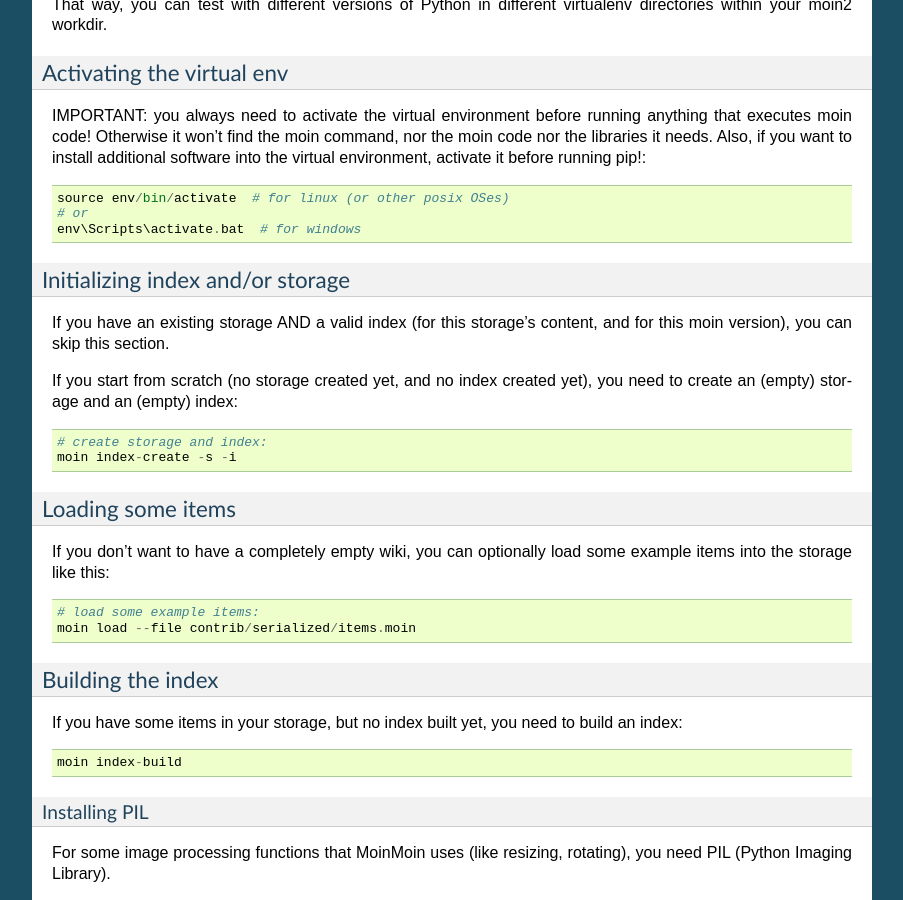
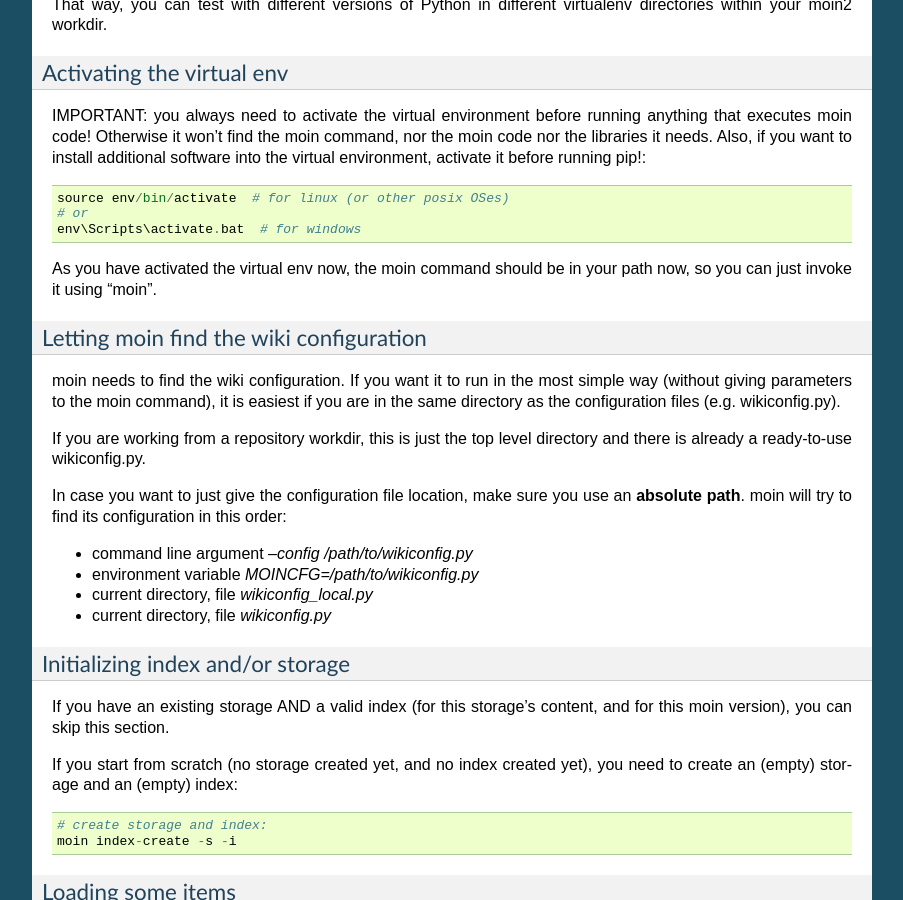
Before and after one commit to bhrigu123/moin-2.0-beta, a Sphinx documentation site: the page built from docs/admin/install.rst, in a window 1280 px wide and 900 px high, scrolled down 1398 px. Shown: the whole window, without its empty margins (198-1101 px from the left). Built offline with Sphinx 7.4.7, drawn with Linux system fonts in a browser that asks for light colours; pages that are not in the unit, such as notebooks, are missing from menus; some of the changed text lies outside the part shown.

Commit message:
install/serve docs: some clarifications about locating the wiki config, running in single/multi threaded mode

```diff
--- a/docs/admin/install.rst
+++ b/docs/admin/install.rst
@@ -83,6 +83,28 @@
  source env/bin/activate  # for linux (or other posix OSes)
  # or
  env\Scripts\activate.bat  # for windows
+
+As you have activated the virtual env now, the moin command should be in your
+path now, so you can just invoke it using "moin".
+
+Letting moin find the wiki configuration
+----------------------------------------
+
+moin needs to find the wiki configuration. If you want it to run in the most
+simple way (without giving parameters to the moin command), it is easiest if
+you are in the same directory as the configuration files (e.g. wikiconfig.py).
+
+If you are working from a repository workdir, this is just the top level
+directory and there is already a ready-to-use wikiconfig.py.
+
+In case you want to just give the configuration file location, make sure you
+use an **absolute path**. moin will try to find its configuration in this
+order:
+
+- command line argument `--config /path/to/wikiconfig.py`
+- environment variable `MOINCFG=/path/to/wikiconfig.py`
+- current directory, file `wikiconfig_local.py`
+- current directory, file `wikiconfig.py`
 
 Initializing index and/or storage
 ---------------------------------
```
Also changed, not shown: docs/admin/serve.rst (+6 -8 lines).
